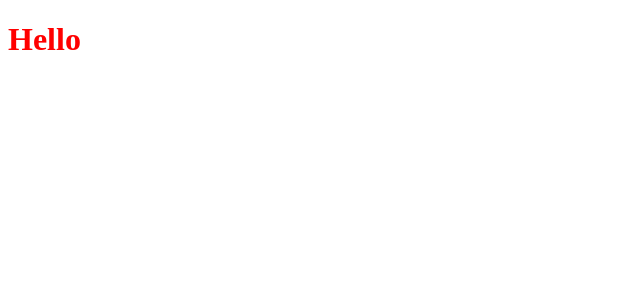
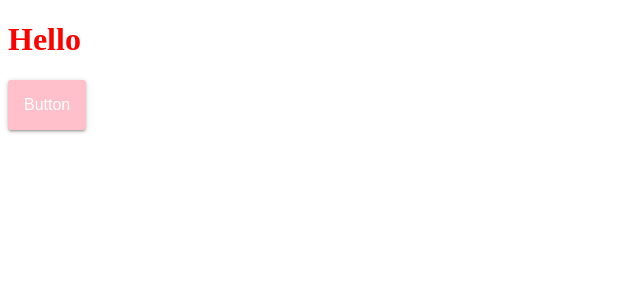
Before and after one commit to qvil/ppolitics, a Next.js app: page / in a window 1280 px wide. Shown: the top 300 px of the page, without its empty margins (0-640 px from the left). Built offline with nearby package versions, Linux system fonts and the light colour scheme.

Commit message:
Add Button(applied card style)

```diff
--- /dev/null
+++ b/components/Button/Button.js
@@ -0,0 +1,24 @@
+import React from "react";
+import styled from "styled-components";
+
+const StyledButton = styled.button`
+  padding: 1rem;
+  font-size: 1rem;
+  background: pink;
+  color: white;
+  border-radius: 0.2rem;
+  outline: none;
+  border: none;
+  cursor: pointer;
+  /* Box */
+  box-shadow: 0px 1px 5px 0px rgba(0, 0, 0, 0.2),
+    0px 2px 2px 0px rgba(0, 0, 0, 0.14), 0px 3px 1px -2px rgba(0, 0, 0, 0.11);
+  &:hover {
+    box-shadow: 0px 5px 5px -3px rgba(0, 0, 0, 0.2),
+      0px 8px 10px 1px rgba(0, 0, 0, 0.14), 0px 3px 14px 2px rgba(0, 0, 0, 0.12);
+  }
+`;
+
+export default function Button({ children }) {
+  return <StyledButton>{children}</StyledButton>;
+}
--- /dev/null
+++ b/components/Button/index.js
@@ -0,0 +1 @@
+export { default } from "./Button";
--- a/pages/index.js
+++ b/pages/index.js
@@ -1,4 +1,5 @@
 import styled from "styled-components";
+import Button from "../components/Button";
 
 const Title = styled.h1`
   color: red;
@@ -7,5 +8,6 @@ const Title = styled.h1`
 export default () => (
   <div>
     <Title>Hello</Title>
+    <Button>Button</Button>
   </div>
 );
```
Also changed, not shown: 2 other files (tests, documents, lock files or other folders).
